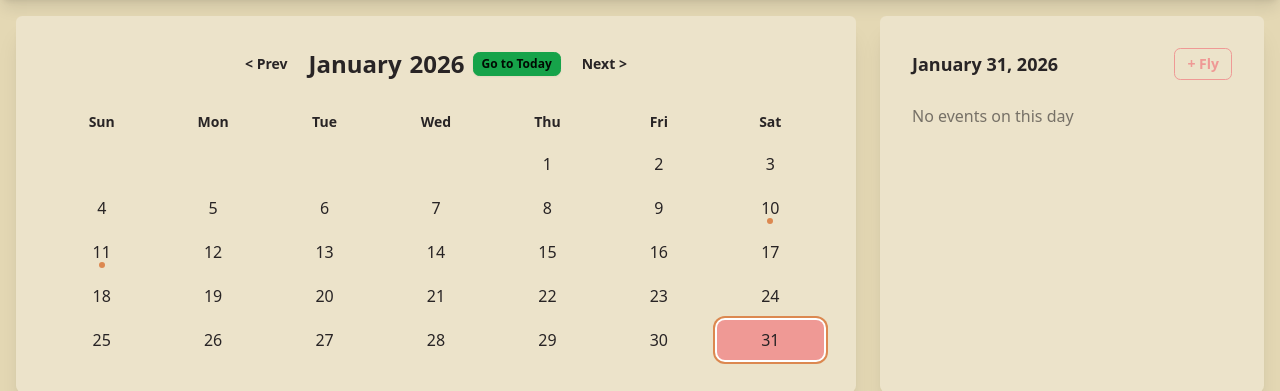
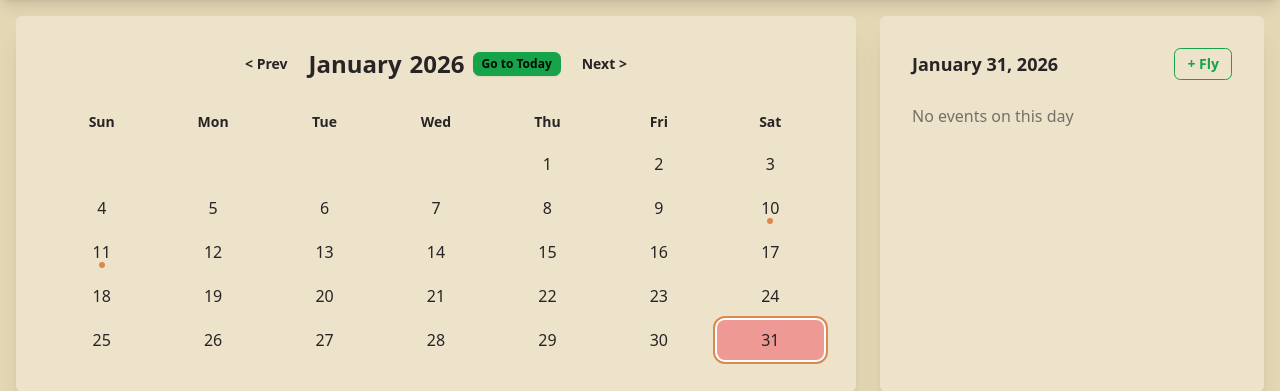
Before and after one commit to dustinkeib/hamsfly, a Django app: page /2026/01/31/ in a window 1280 px wide. Shown: the part 64-455 px from the top of the page. Run offline with Django 5.2, Linux system fonts and the light colour scheme; data comes from the database, SQL or seed files in the repository; data that the repository does not hold is empty; some libraries are stand-ins or nearby versions.

Commit message:
style: improve flying button visibility with green outline
Change the "+ Fly" button from blue outline (btn-outline btn-primary)
to green outline (btn-outline btn-success) to make it more visible and
encourage user interaction. The button now uses green styling in both
states:
- Not flying: Green outline (btn-outline btn-success)
- Flying: Solid green (btn-success)

Co-Authored-By: Claude Sonnet 4.5 <noreply@anthropic.com>

```diff
--- a/apps/hamsalert/templates/hamsalert/partials/flying_button.html
+++ b/apps/hamsalert/templates/hamsalert/partials/flying_button.html
@@ -1,5 +1,5 @@
 <button
-    class="btn btn-sm {% if is_flying %}btn-success{% else %}btn-outline btn-primary{% endif %} gap-1"
+    class="btn btn-sm {% if is_flying %}btn-success{% else %}btn-outline btn-success{% endif %} gap-1"
     hx-post="{% url 'toggle_flying_intent' %}"
     hx-vals='{"year": "{{ date.year }}", "month": "{{ date.month }}", "day": "{{ date.day }}"}'
     hx-target="#flying-button-container"
```
